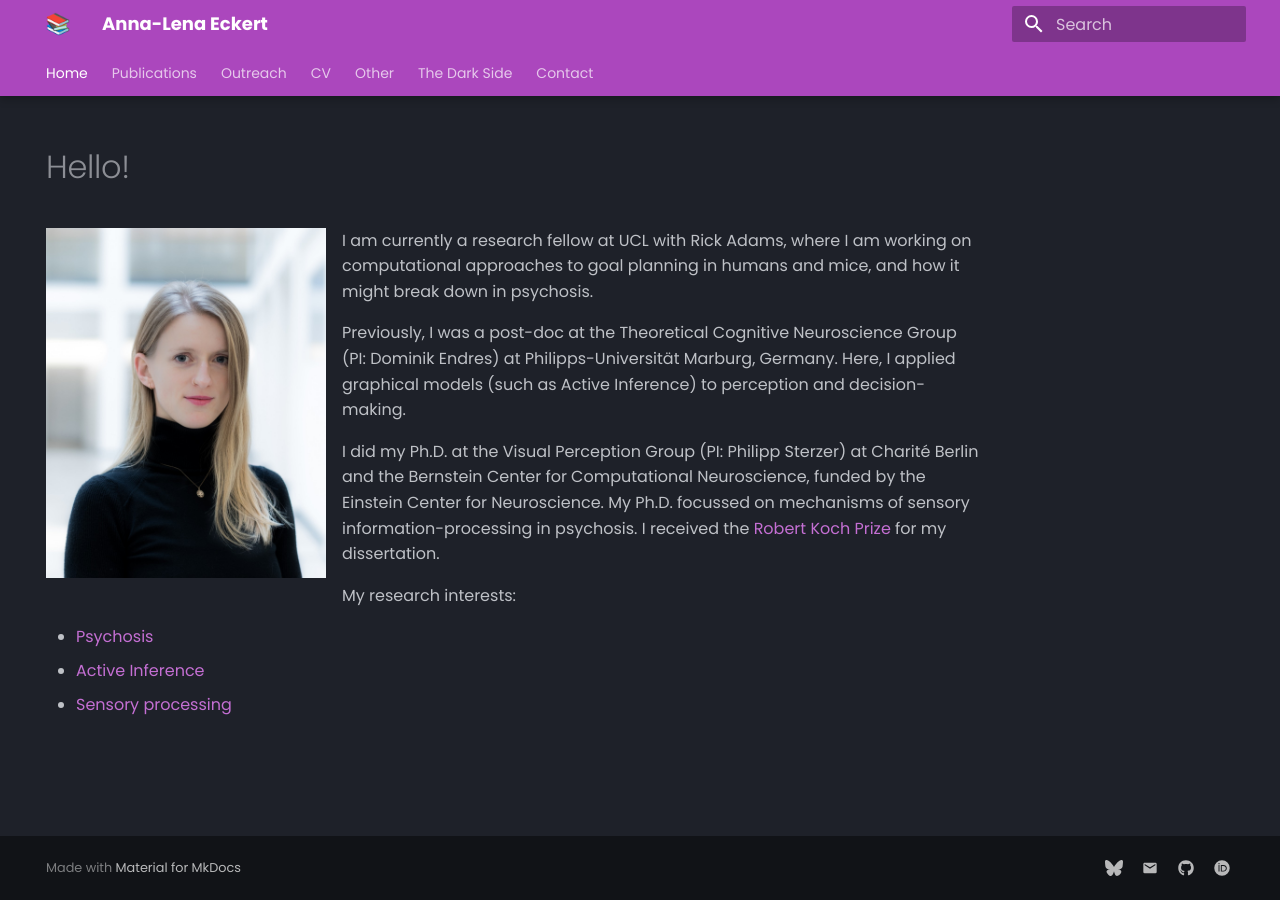
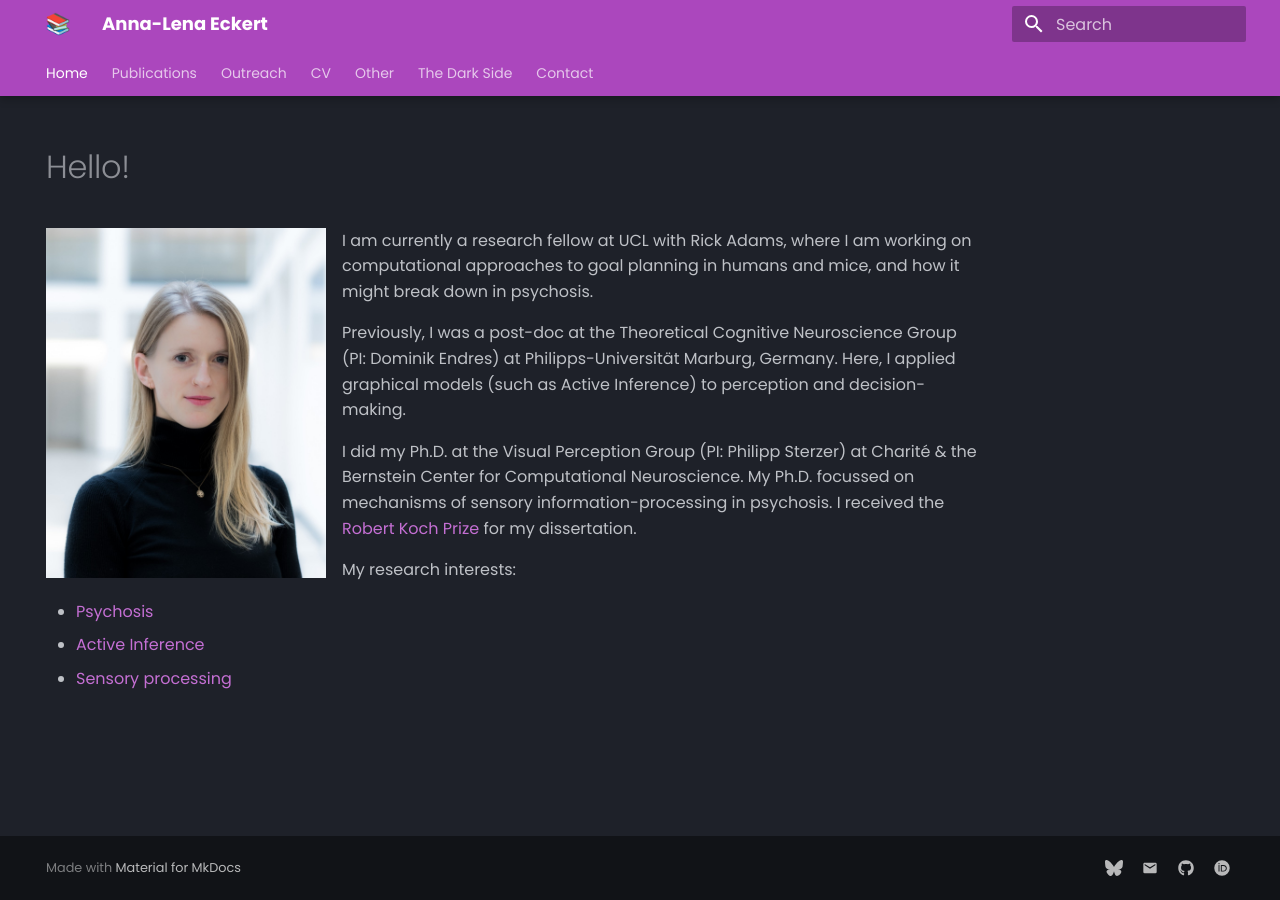
Before and after one commit to Eckertal/personal-website, an MkDocs documentation site: the page built from docs/index.md, in a window 1280 px wide. Built offline with MkDocs 1.6.1 and Material for MkDocs 9.7.7, drawn with Linux system fonts in a browser that asks for light colours.

Commit message:
shortened index

```diff
--- a/docs/index.md
+++ b/docs/index.md
@@ -11,7 +11,7 @@ I am currently a research fellow at UCL with Rick Adams, where I am working on c
 
 Previously, I was a post-doc at the Theoretical Cognitive Neuroscience Group (PI: Dominik Endres) at Philipps-Universität Marburg, Germany. Here, I applied graphical models (such as Active Inference) to perception and decision-making.
 
-I did my Ph.D. at the Visual Perception Group (PI: Philipp Sterzer) at Charité Berlin and the Bernstein Center for Computational Neuroscience, funded by the Einstein Center for Neuroscience. My Ph.D. focussed on mechanisms of sensory information-processing in psychosis. I received the [Robert Koch Prize](https://www.ecn-berlin.de/news-reader/robert-koch-prize-of-charite-2024-for-dr-anna-lena-eckert.html) for my dissertation.
+I did my Ph.D. at the Visual Perception Group (PI: Philipp Sterzer) at Charité & the Bernstein Center for Computational Neuroscience. My Ph.D. focussed on mechanisms of sensory information-processing in psychosis. I received the [Robert Koch Prize](https://www.ecn-berlin.de/news-reader/robert-koch-prize-of-charite-2024-for-dr-anna-lena-eckert.html) for my dissertation.
 
 My research interests:
 
```
